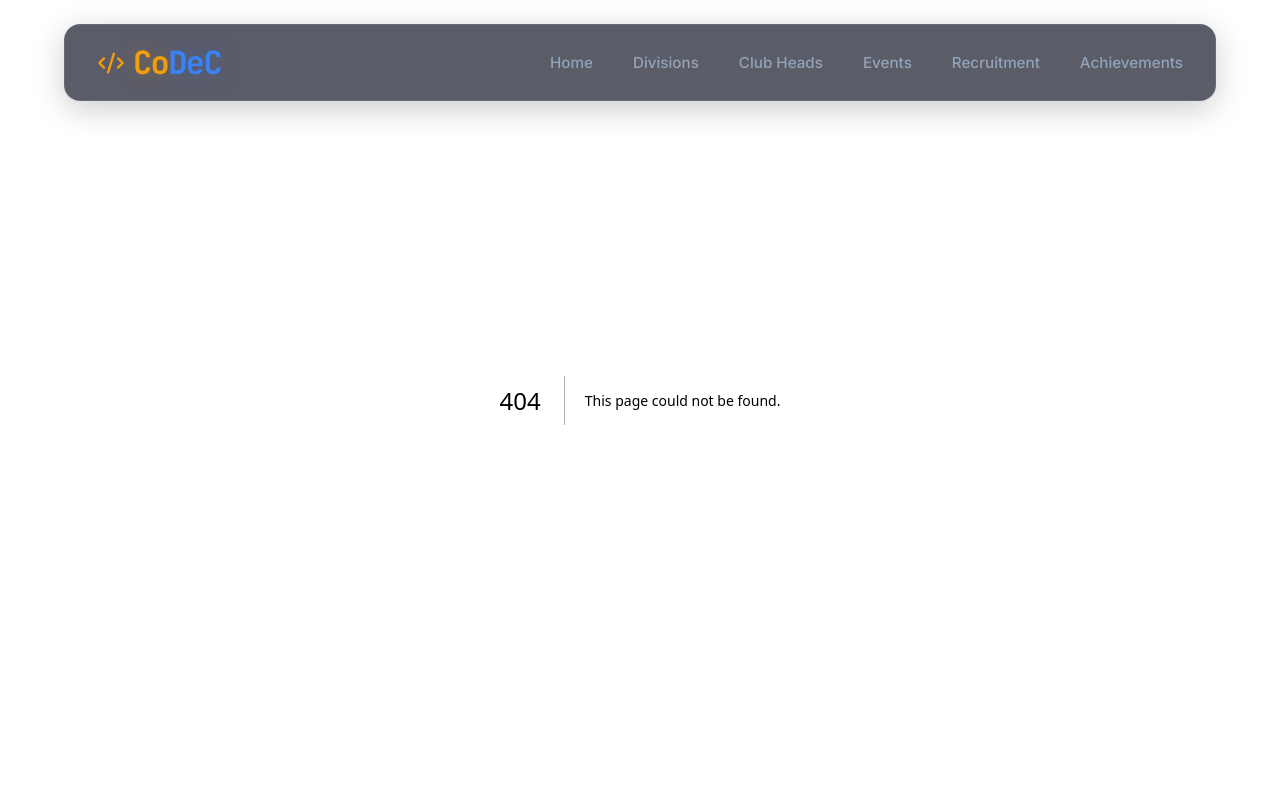
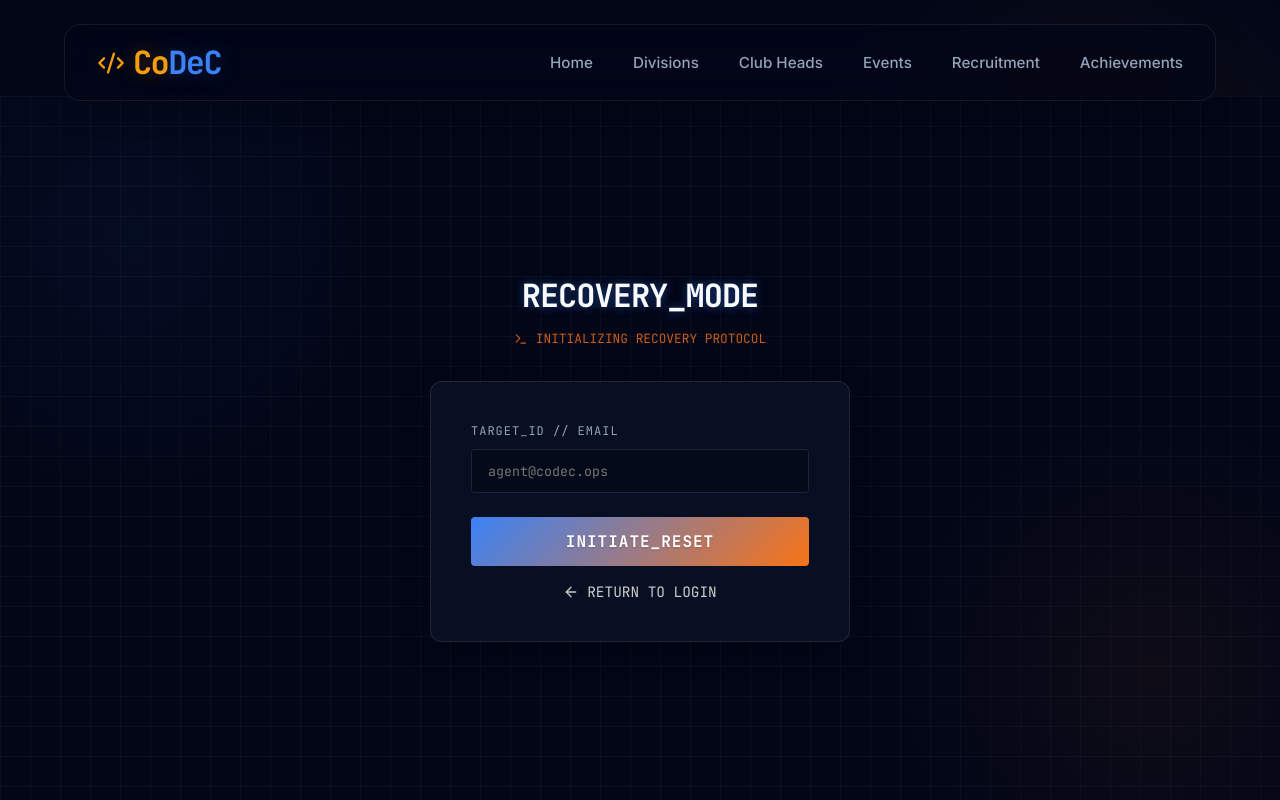
Before and after one commit to lawn-mimower/CoDeC, a Next.js app: page /forgot-password in a window 1280 px wide. Before the commit this address had no page. Shown: the top 800 px of the page. Built offline with nearby package versions, Linux system fonts and the light colour scheme.

Commit message:
feat: Add dedicated forgot password page and improve callback

```diff
--- /dev/null
+++ b/app/forgot-password/page.jsx
@@ -0,0 +1,86 @@
+"use client";
+import React, { useState } from 'react';
+import { useRouter } from 'next/navigation';
+import { Terminal, ArrowLeft } from 'lucide-react';
+import { createClient } from '../../src/utils/supabase/client';
+import '../../src/views/LoginPage.css';
+
+const ForgotPasswordPage = () => {
+    const [email, setEmail] = useState('');
+    const [isLoading, setIsLoading] = useState(false);
+    const [error, setError] = useState(null);
+    const [message, setMessage] = useState(null);
+    const router = useRouter();
+    const supabase = createClient();
+
+    const handleReset = async (e) => {
+        e.preventDefault();
+        setIsLoading(true);
+        setError(null);
+        setMessage(null);
+
+        try {
+            const { error } = await supabase.auth.resetPasswordForEmail(email, {
+                redirectTo: `${window.location.origin}/auth/callback?next=/update-password`,
+            });
+
+            if (error) throw error;
+
+            setMessage("Recovery link sent! Check your inbox.");
+            // Optional: Redirect back to login after a delay
+            // setTimeout(() => router.push('/login'), 5000);
+        } catch (err) {
+            setError(err.message);
+        } finally {
+            setIsLoading(false);
+        }
+    };
+
+    return (
+        <div className="login-page">
+            <div className="login-container">
+                <div className="login-header">
+                    <h1 className="glitch-text" data-text="RECOVERY_MODE">RECOVERY_MODE</h1>
+                    <p className="status-text">
+                        <Terminal size={14} className="inline-icon" /> INITIALIZING RECOVERY PROTOCOL
+                    </p>
+                </div>
+
+                <form onSubmit={handleReset} className="login-form glass-panel">
+                    {error && <div className="error-message" style={{ color: 'red', marginBottom: '1rem' }}>{error}</div>}
+                    {message && <div className="success-message" style={{ color: '#00ff41', marginBottom: '1rem' }}>{message}</div>}
+
+                    <div className="form-group">
+                        <label htmlFor="email">TARGET_ID // EMAIL</label>
+                        <input
+                            type="email"
+                            id="email"
+                            placeholder="agent@codec.ops"
+                            value={email}
+                            onChange={(e) => setEmail(e.target.value)}
+                            required
+                            className="cyber-input"
+                        />
+                    </div>
+
+                    <button type="submit" className={`btn-login ${isLoading ? 'loading' : ''}`} disabled={isLoading}>
+                        {isLoading ? 'SEND_RECOVERY_LINK' : 'INITIATE_RESET'}
+                    </button>
+
+                    <div className="form-actions" style={{ marginTop: '1rem', textAlign: 'center' }}>
+                        <button
+                            type="button"
+                            onClick={() => router.push('/login')}
+                            className="btn-link"
+                            style={{ background: 'none', border: 'none', color: '#ccc', cursor: 'pointer', fontSize: '0.9rem', display: 'flex', alignItems: 'center', justifyContent: 'center', gap: '0.5rem', width: '100%' }}
+                        >
+                            <ArrowLeft size={16} /> RETURN TO LOGIN
+                        </button>
+                    </div>
+                </form>
+            </div>
+        </div>
+    );
+};
+
+export default ForgotPasswordPage;
```
Also changed, not shown: app/auth/callback/route.js (added, +38 -0 lines), app/update-password/page.jsx (added, +75 -0 lines), src/views/LoginPage.jsx (+2 -18 lines).
